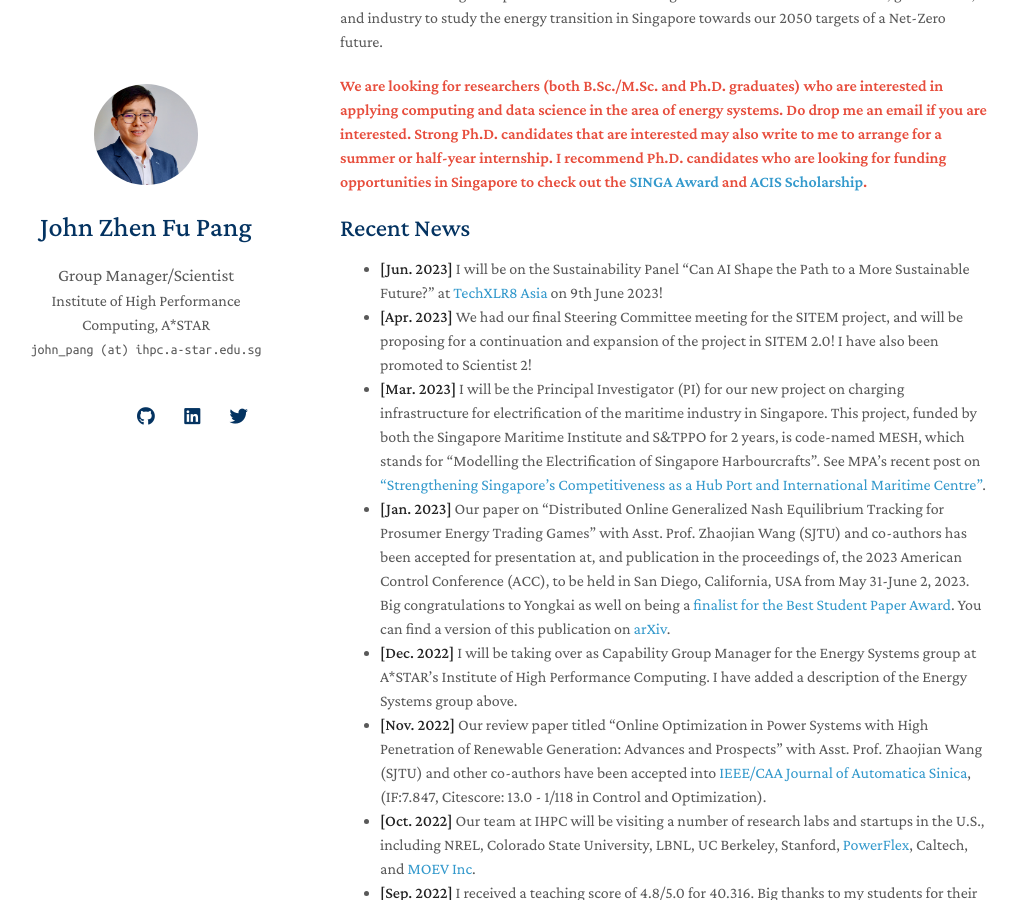
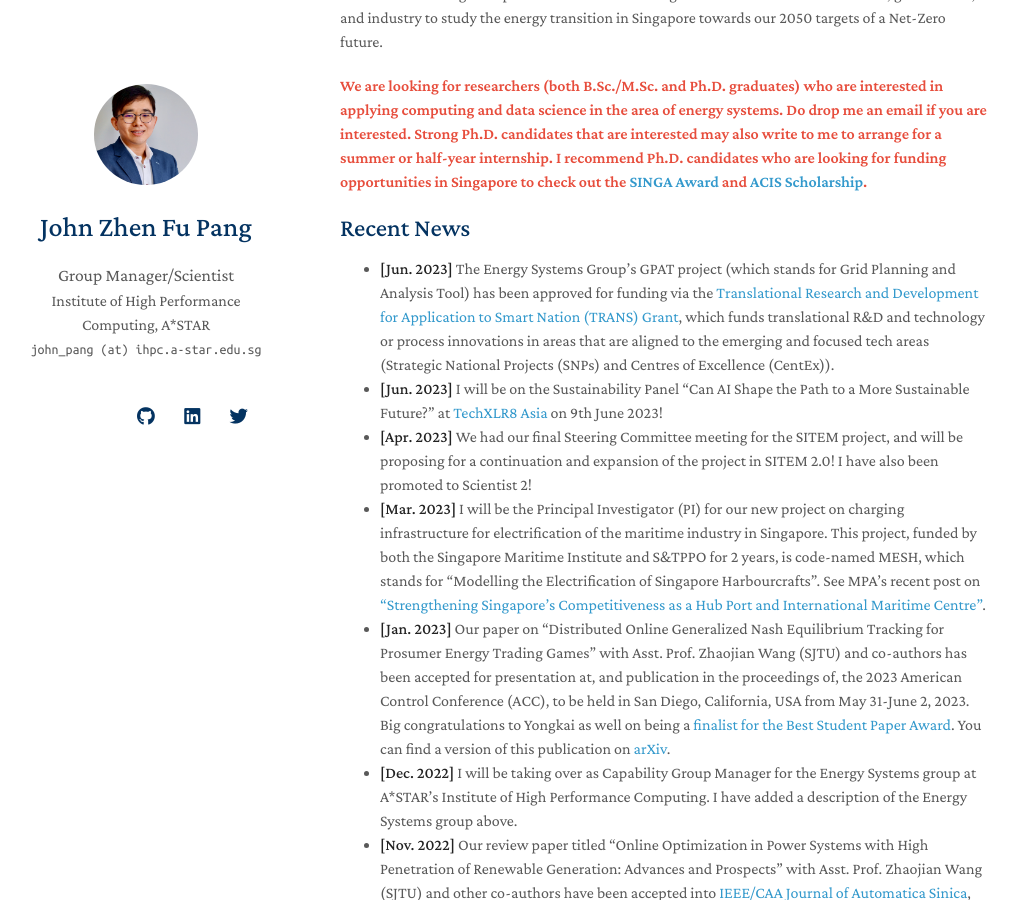
Before and after one commit to j-pang/j-pang.github.io, a Jekyll site: the page built from index.md, in a window 1280 px wide and 900 px high, scrolled down 965 px. Shown: the whole window, without its empty margins (130-1148 px from the left). Built offline with Jekyll 4.4.1, drawn with Linux system fonts in a browser that asks for light colours; nearby versions of some CDN libraries; a style sheet for code colours, icons or effects is not loaded; our own code applies the rules of GitHub Pages for plain Markdown files.

Commit message:
Update index.md

```diff
--- a/index.md
+++ b/index.md
@@ -22,6 +22,7 @@ The Energy Systems Group at IHPC (housed under the Systems Science Department) a
 
 ## Recent News
 
+- **[Jun. 2023]** The Energy Systems Group's GPAT project (which stands for Grid Planning and Analysis Tool) has been approved for funding via the [Translational Research and Development for Application to Smart Nation (TRANS) Grant](https://www.nrf.gov.sg/rie-ecosystem/ecosystem-wide-fis/snde-fis/), which funds translational R&D and technology or process innovations in areas that are aligned to the emerging and focused tech areas (Strategic National Projects (SNPs) and Centres of Excellence (CentEx)).
 - **[Jun. 2023]** I will be on the Sustainability Panel "Can AI Shape the Path to a More Sustainable Future?" at [TechXLR8 Asia](https://asiatechxsg.com/techxlr8asia/) on 9th June 2023!
 - **[Apr. 2023]** We had our final Steering Committee meeting for the SITEM project, and will be proposing for a continuation and expansion of the project in SITEM 2.0! I have also been promoted to Scientist 2!
 - **[Mar. 2023]** I will be the Principal Investigator (PI) for our new project on charging infrastructure for electrification of the maritime industry in Singapore. This project, funded by both the Singapore Maritime Institute and S&TPPO for 2 years, is code-named MESH, which stands for "Modelling the Electrification of Singapore Harbourcrafts". See MPA's recent post on ["Strengthening Singapore’s Competitiveness as a Hub Port and International Maritime Centre"](https://www.mpa.gov.sg/media-centre/details/strenghtening-singapore-s-competitveness-as-a-hub-port-and-international-maritime-centre).
```
